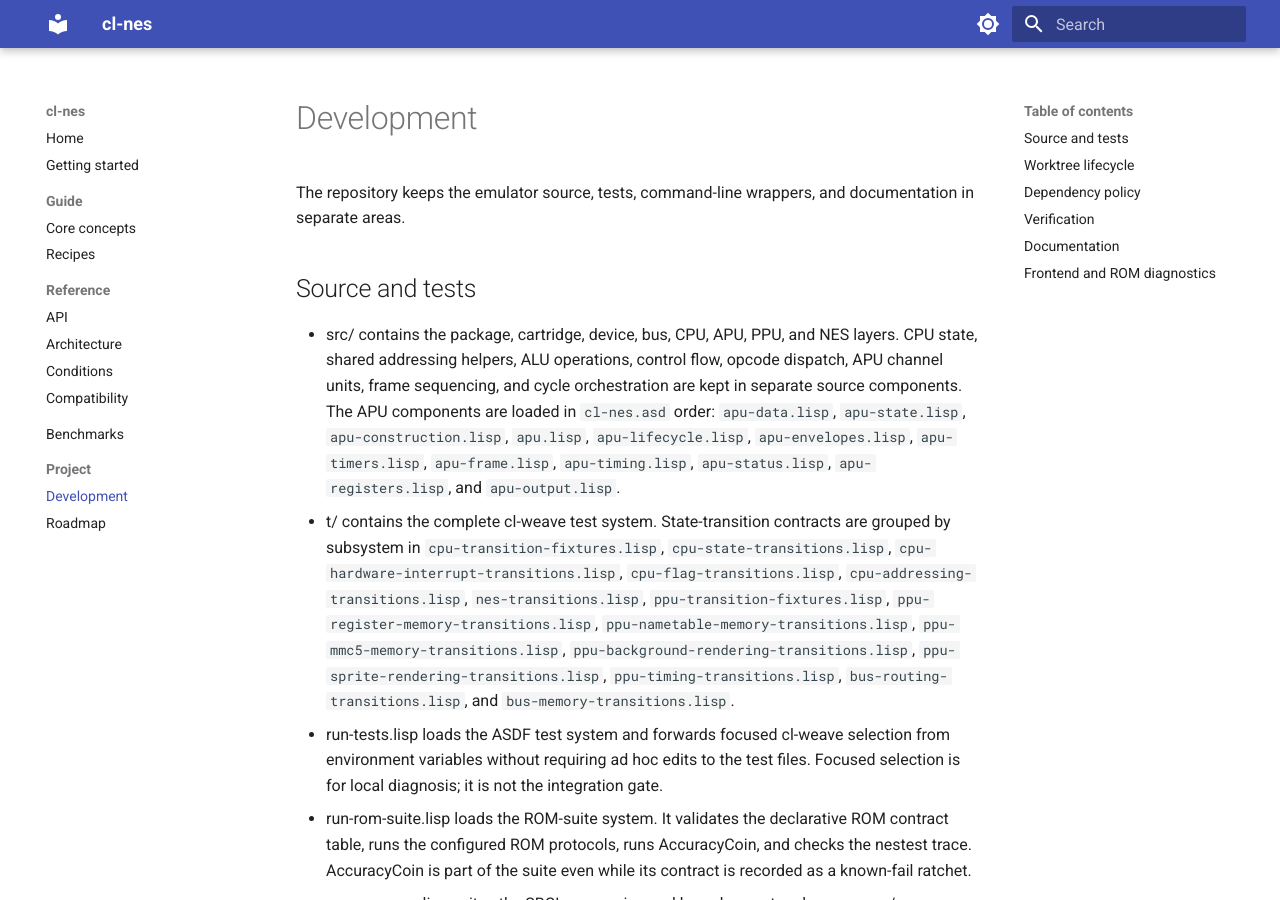
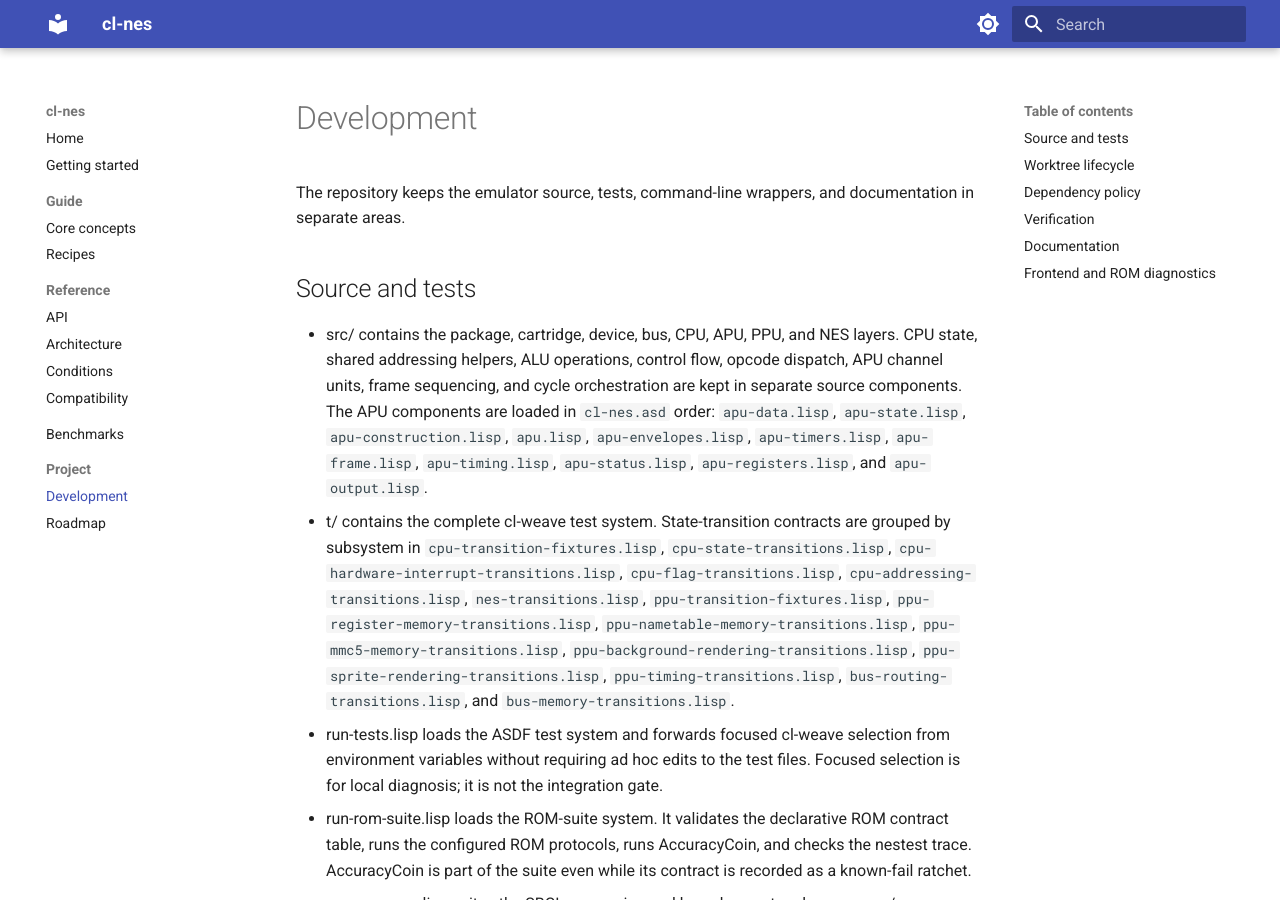
Before and after one commit to nerima-lisp/cl-nes, an MkDocs documentation site: the page built from docs/src/project/development.md, in a window 1280 px wide and 900 px high. Built offline with MkDocs 1.6.1 and Material for MkDocs 9.7.7, drawn with Linux system fonts in a browser that asks for light colours.

Commit message:
fix(coverage): drop the nonexistent apu-lifecycle.lisp reference

```diff
--- a/docs/src/project/development.md
+++ b/docs/src/project/development.md
@@ -10,7 +10,7 @@ documentation in separate areas.
   opcode dispatch, APU channel units, frame sequencing, and cycle orchestration
   are kept in separate source components. The APU components are loaded in
   `cl-nes.asd` order: `apu-data.lisp`, `apu-state.lisp`,
-  `apu-construction.lisp`, `apu.lisp`, `apu-lifecycle.lisp`,
+  `apu-construction.lisp`, `apu.lisp`,
   `apu-envelopes.lisp`, `apu-timers.lisp`, `apu-frame.lisp`,
   `apu-timing.lisp`, `apu-status.lisp`, `apu-registers.lisp`, and
   `apu-output.lisp`.
```
Also changed, not shown: 1 other file.
